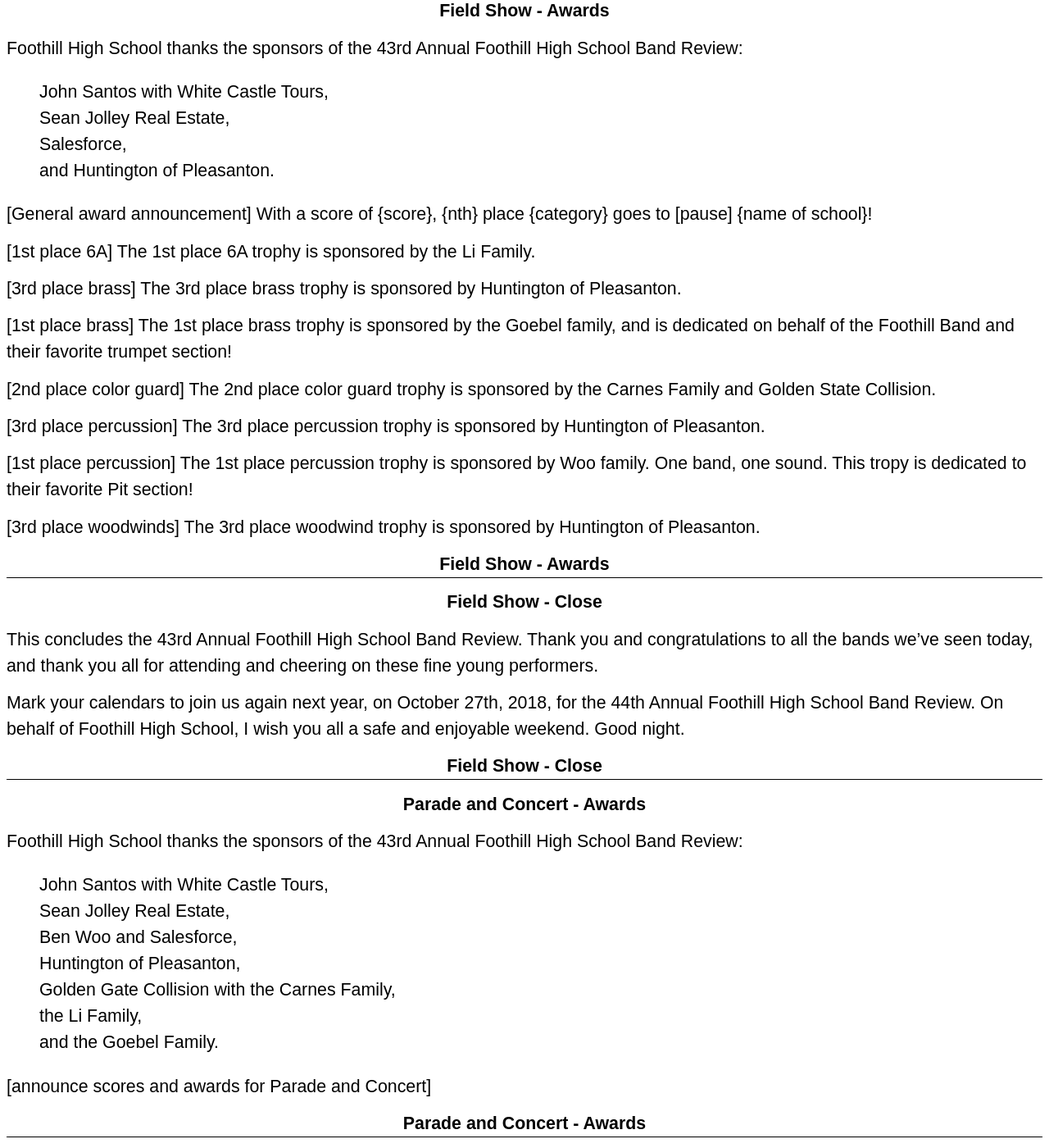
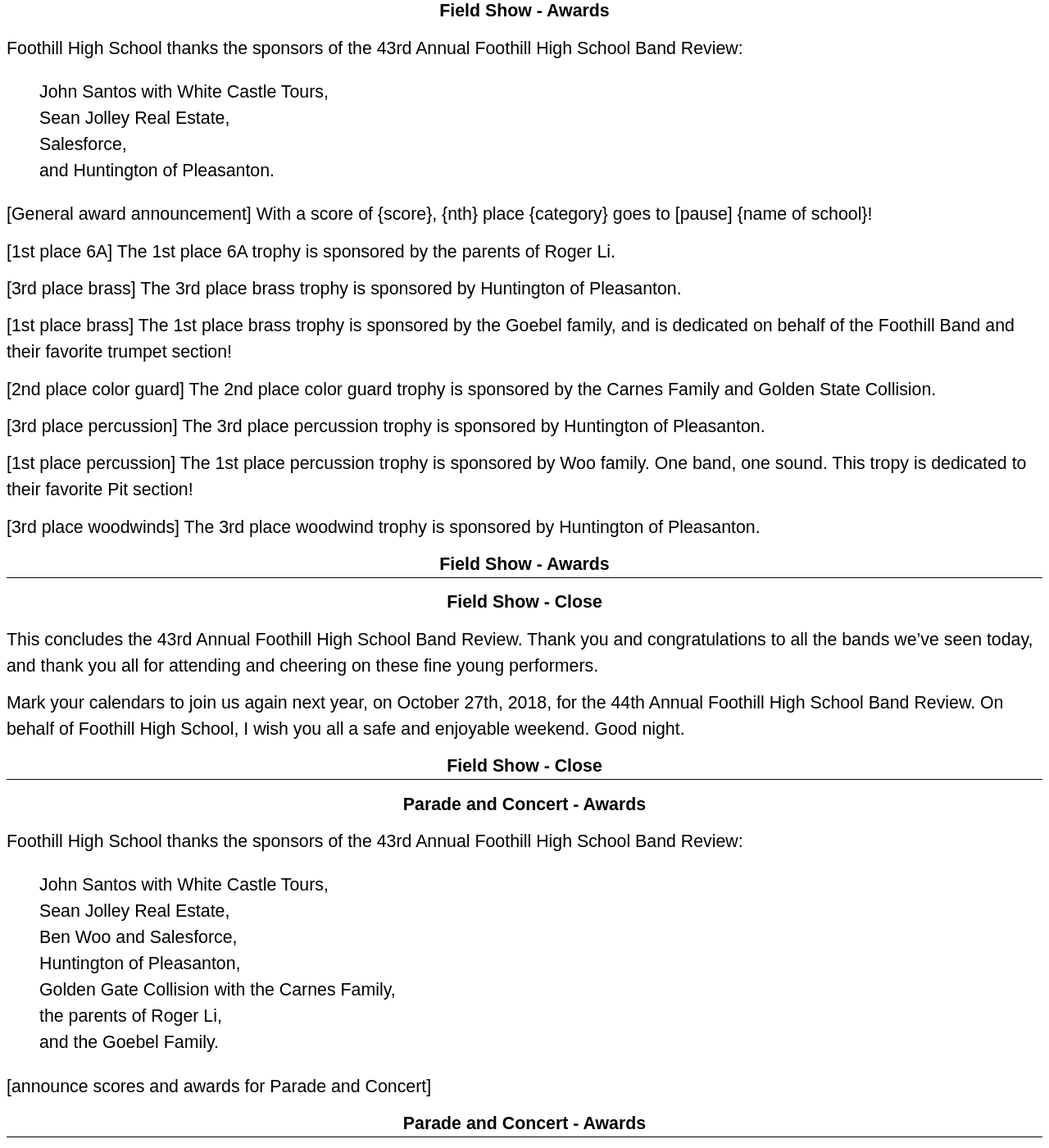
Before and after one commit to ericberdahl/band-review, a Jekyll site: the page built from review.html, in a window 1280 px wide and 1400 px high, scrolled down 24392 px. Shown: the whole window at 82% size. Built offline with Jekyll 4.4.1, drawn with Linux system fonts in a browser that asks for light colours.

Commit message:
Updated trophy dedication for parents of Roger Li.

```diff
--- a/review.html
+++ b/review.html
@@ -183,7 +183,7 @@ css:
     </div>
     <div>
         [1st place 6A]
-        The 1st place 6A trophy is sponsored by the Li Family.
+        The 1st place 6A trophy is sponsored by the parents of Roger Li.
     </div>
     <div>
         [3rd place brass]
@@ -239,7 +239,7 @@ css:
             <li>Ben Woo and Salesforce,</li>
             <li>Huntington of Pleasanton,</li>
             <li>Golden Gate Collision with the Carnes Family,</li>
-            <li>the Li Family,</li>
+            <li>the parents of Roger Li,</li>
             <li>and the Goebel Family.</li>
         </ol>
     </div>
```
